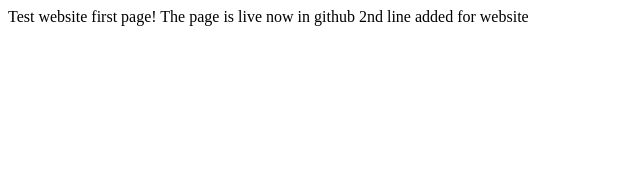
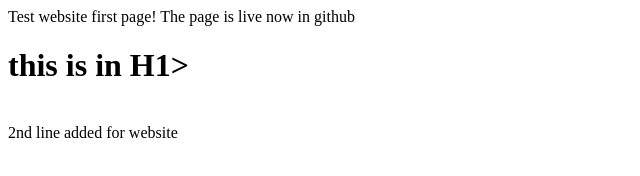
Before and after one commit to aruplisa/legalents, a plain HTML site: page docs/index.html in a window 1280 px wide. Shown: the whole page, without its empty margins (0-640 px from the left). Drawn offline with Linux system fonts and the light colour scheme.

Commit message:
2nd line

```diff
--- a/docs/index.html
+++ b/docs/index.html
@@ -9,6 +9,9 @@
 <body>
     Test website first page! The page is live now in github
 
+<H1>this is in H1></H1>
+
+</br>
     2nd line added for website
 
 
```
